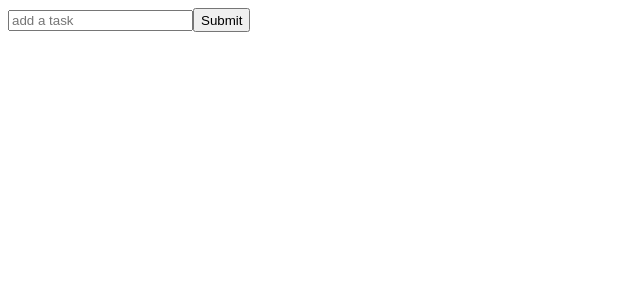
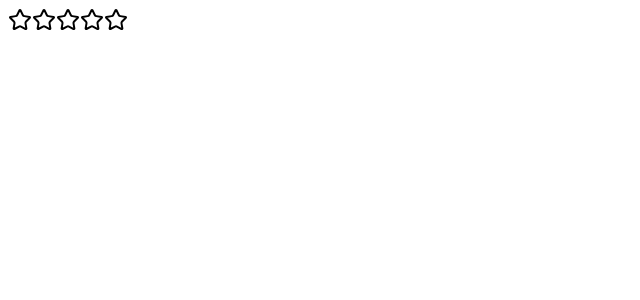
Before and after one commit to JamarTG/react-challenges, a React (Vite) app: page / in a window 1280 px wide. Shown: the top 300 px of the page, without its empty margins (0-640 px from the left). Built offline with nearby package versions, Linux system fonts and the light colour scheme; a web font is replaced by a local one.

Commit message:
creating star rating

```diff
--- a/package.json
+++ b/package.json
@@ -10,6 +10,7 @@
     "preview": "vite preview"
   },
   "dependencies": {
+    "lucide-react": "^1.28.0",
     "nanoid": "^6.0.0",
     "react": "^19.2.8",
     "react-dom": "^19.2.8"
--- a/src/App.tsx
+++ b/src/App.tsx
@@ -1,10 +1,10 @@
 import './App.css';
-import TodoList from './components/TodoListMedium/TodoList';
+import StarRating from './components/StarRatingMedium/StarRating';
 
 function App() {
   return (
     <>
-     <TodoList />
+     <StarRating />
     </>
   );
 }
--- /dev/null
+++ b/src/components/StarRatingMedium/StarRating.tsx
@@ -0,0 +1,33 @@
+import { Star } from "lucide-react";
+import { useState } from "react";
+
+const STAR_FILL_COLOR = "yellow";
+const MAX_NUMBER_OF_STARS = 5;
+
+const StarRating = () => {
+  const [rating, setRating] = useState(0);
+  const [hoverPreviewRating,setHoverPreviewRating] = useState(0);
+
+  return (
+    <>
+      {[
+        [...new Array(MAX_NUMBER_OF_STARS)].map((_, index) => {
+          return (
+            <Star
+              onMouseOver={() => setHoverPreviewRating(index + 1)}
+              onMouseOut={() => setHoverPreviewRating(0)}
+              onClick={() => setRating(index + 1)}
+              fill={
+                index < rating || index < hoverPreviewRating
+                  ? STAR_FILL_COLOR
+                  : "transparent"
+              }
+            />
+          );
+        }),
+      ]}
+    </>
+  );
+};
+
+export default StarRating;
```
Also changed, not shown: 1 other file (tests, documents, lock files or other folders).
